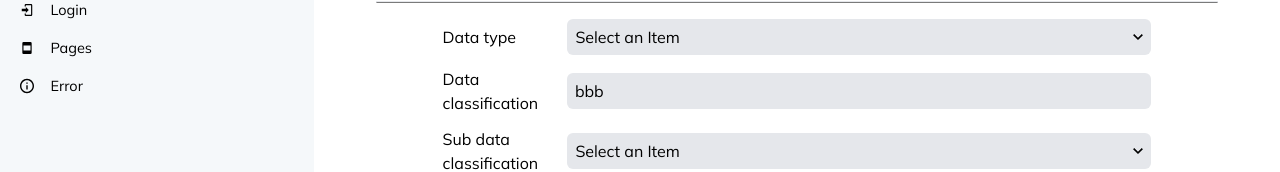
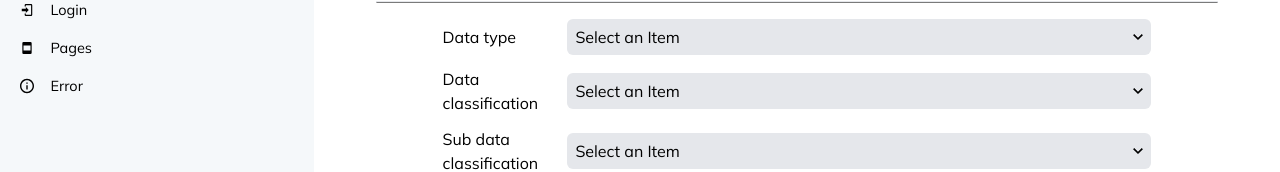
Before and after one commit to Notevenmore/metadb-automitation-seismic-data-file-with-segy-file-format, a Next.js app: page /upload-file in a window 1280 px wide. Shown: the part 251-423 px from the top of the page. Built offline with nearby package versions, Linux system fonts and the light colour scheme.

Commit message:
clean up

```diff
--- a/pages/profile.js
+++ b/pages/profile.js
@@ -6,6 +6,7 @@ const Profile = () => {
 	return (
 		<Container>
 			<Container.Title back>Account settings</Container.Title>
+			<div className="space-y-5">
 				<TableComponent
 					header={["Account information", ""]}
 					content={[
@@ -18,11 +19,12 @@ const Profile = () => {
 				<div>
 					<h3 className="font-semibold">Password</h3>
 					<p>
-					Reset your password by clicking the link below. The password reset confirmation will be sent to your
-					email.
+						Reset your password by clicking the link below. The password reset confirmation will be sent to
+						your email.
 					</p>
 				</div>
 				<Buttons path="" button_description="Change my password" />
+			</div>
 		</Container>
 	);
 };
--- a/pages/upload-file.js
+++ b/pages/upload-file.js
@@ -5,7 +5,6 @@ import Input from "../components/input_form/input";
 
 export default function UploadFilePage() {
 	const additional_styles_label = "w-[20%]";
-	const [detail, setDetail] = useState("bbb");
 	const [fileUpload, setFileUpload] = useState([]);
 
 	const fileUploadRef = useRef(null);
@@ -72,14 +71,13 @@ export default function UploadFilePage() {
 					<Input
 						label="Data classification"
 						label_loc="beside"
-						type="text"
+						type="dropdown"
 						name={"dataClassification"}
 						placeholder={"Data classification"}
-						dropdown_items={[]}
+						dropdown_items={["d", "e", "f"]}
 						required={true}
 						additional_styles="w-full"
 						additional_styles_label={additional_styles_label}
-						value={detail}
 						onChange={(e) => setDetail(e.target.value)}
 					/>
 					<Input
```
Lines whose indentation alone changed are shown as unchanged.
